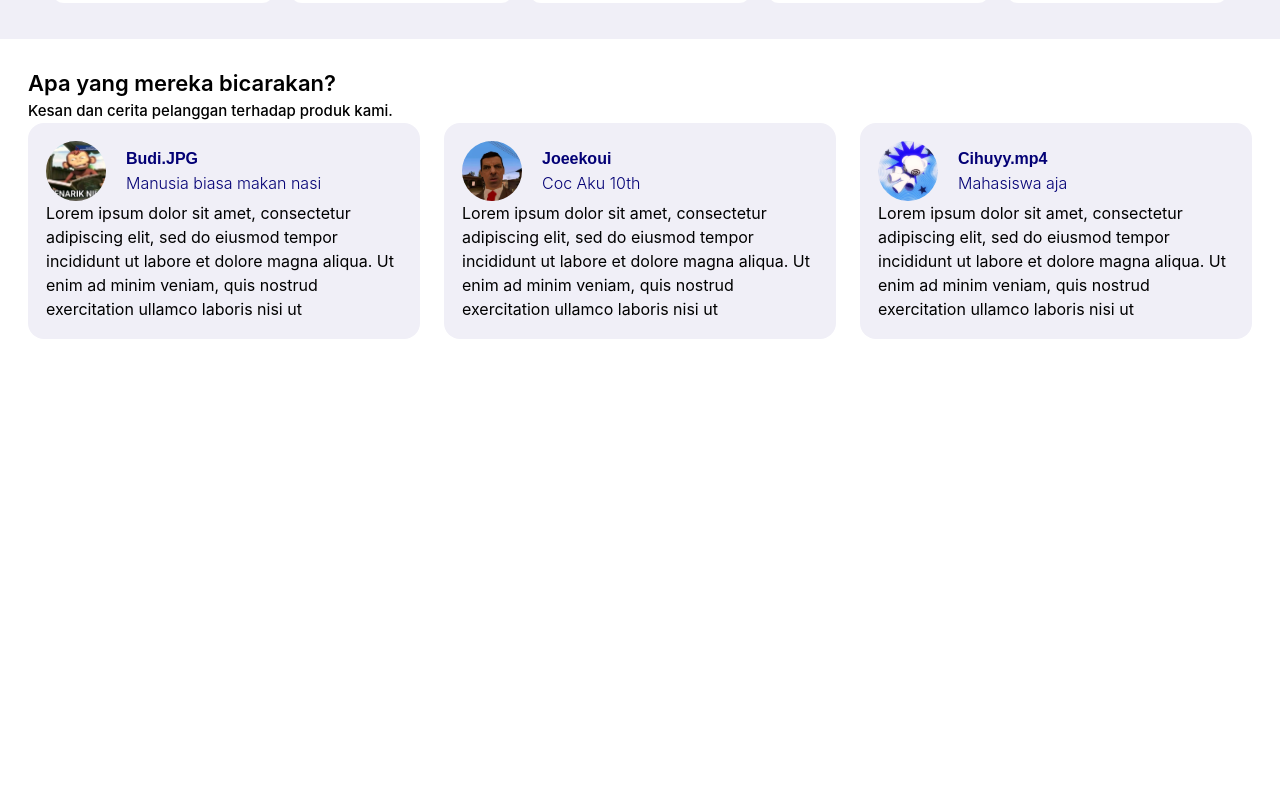
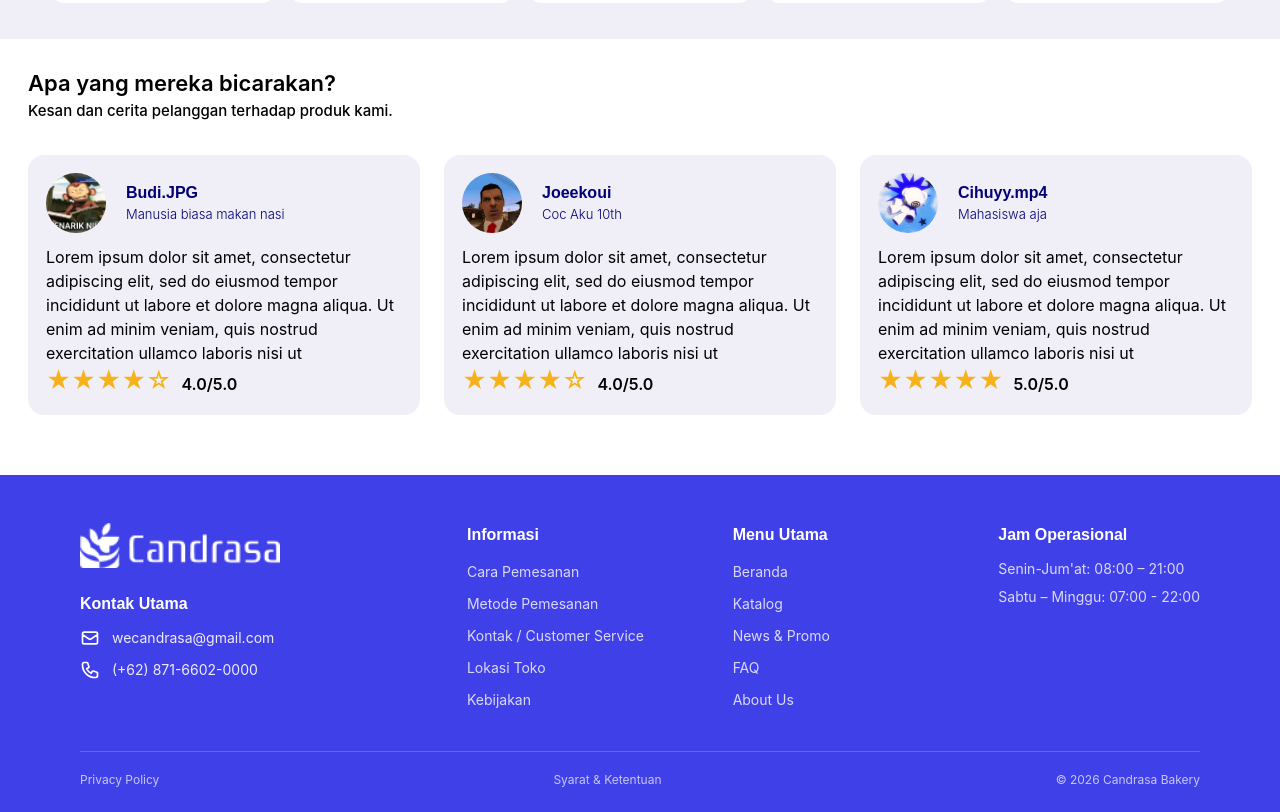
Before and after one commit to MetamorphosisDev/candrasa-bakery-ecommerce, a React (Vite) app: page / in a window 1280 px wide. Shown: the part 1976-2788 px from the top of the page. Before the commit the page ends 2343 px from the top, so only its background shows below. Built offline with nearby package versions, Linux system fonts and the light colour scheme.

Commit message:
Final Testing: Web Candrasa Bakery

```diff
--- a/src/Components/FeedbackCard.tsx
+++ b/src/Components/FeedbackCard.tsx
@@ -3,20 +3,37 @@ import { feedbackImageList } from "../Data/profile_feed_back";
 
 function Feedback_User() {
     return (
-        <div className="grid grid-cols-3 gap-6">
+        <div className="grid grid-cols-1 sm:grid-cols-2 lg:grid-cols-3 gap-4 sm:gap-6">
             {feedbackImageList.map((feedback) =>
-                <div className="flex flex-col bg-gray-light p-4.5 rounded-2xl">
-                    <div className="flex gap-5 items-center">
-                        <div className="w-15 h-15 overflow-hidden rounded-[100%]">
-                            <img src={feedback.profile_img} alt={feedback.alt} className="w-full h-full object-cover" />
+                <div className="flex flex-col bg-gray-light p-4 sm:p-4.5 rounded-2xl">
+                    <div className="flex flex-col gap-3">
+                        <div className="flex gap-4 sm:gap-5 items-center">
+                            <div className="w-12 h-12 sm:w-15 sm:h-15 overflow-hidden rounded-[100%] shrink-0">
+                                <img src={feedback.profile_img} alt={feedback.alt} className="w-full h-full object-cover" />
+                            </div>
+                            <div className="">
+                                <p className="font-poppins font-bold text-blue-dark text-sm sm:text-base">{feedback.nama}</p>
+                                <p className="font-inter font-light text-blue-dark text-[11px] sm:text-[13px]">{feedback.bio}</p>
+                            </div>
                         </div>
-                        <div className="">
-                            <p className="font-poppins font-bold text-blue-dark">{feedback.nama}</p>
-                            <p className="font-inter font-light text-blue-dark">{feedback.bio}</p>
+                        <div className="center text-sm sm:text-base">{feedback.deskripsi}</div>
+                    </div>
+                    <div className="bottom">
+                        <div className="flex gap-2 sm:gap-2.5 items-center">
+                            <div className="text">
+                                <p className="text-xl sm:text-2xl text-orange-light">{feedback.ratingfeed}</p>
+                            </div>
+                            <p className="font-inter font-semibold mt-1.5 text-sm sm:text-base">
+                                {
+                                    feedback.ratingfeed === Ratinglist_feedback[1] ? "1.0/5.0" :
+                                        feedback.ratingfeed === Ratinglist_feedback[2] ? "2.0/5.0" :
+                                            feedback.ratingfeed === Ratinglist_feedback[3] ? "3.0/5.0" :
+                                                feedback.ratingfeed === Ratinglist_feedback[4] ? "4.0/5.0" :
+                                                    feedback.ratingfeed === Ratinglist_feedback[5] ? "5.0/5.0" : ""
+                                }
+                            </p>
                         </div>
                     </div>
-                    <div className="center">{feedback.deskripsi}</div>
-                    <div className="bottom"></div>
                 </div>
             )}
         </div>
--- /dev/null
+++ b/src/Components/Footer.tsx
@@ -0,0 +1,86 @@
+function Footer_() {
+    return (
+        <footer className="bg-[#4040E8] text-white px-8 sm:px-12 lg:px-20 pt-12 pb-6">
+            {/* Main Footer Content */}
+            <div className="flex flex-col lg:flex-row gap-10 lg:gap-0 justify-between mb-10">
+
+                {/* Left - Logo + Kontak */}
+                <div className="flex flex-col gap-6 max-w-xs">
+                    {/* Logo */}
+                    <div className="flex items-center gap-3">
+                        {/* Ganti src berikut dengan path logo Candrasa kamu */}
+                        <img src="/Images/Logo/logo-web-full.png" alt="Candrasa Logo" className="w-50 object-contain" />
+                    </div>
+
+                    {/* Kontak Utama */}
+                    <div className="flex flex-col gap-3">
+                        <p className="font-poppins font-bold text-white text-base">Kontak Utama</p>
+                        <div className="flex items-center gap-3">
+                            {/* Mail Icon */}
+                            <svg xmlns="http://www.w3.org/2000/svg" className="w-5 h-5 shrink-0" fill="none" viewBox="0 0 24 24" stroke="currentColor" strokeWidth={2}>
+                                <path strokeLinecap="round" strokeLinejoin="round" d="M3 8l7.89 5.26a2 2 0 002.22 0L21 8M5 19h14a2 2 0 002-2V7a2 2 0 00-2-2H5a2 2 0 00-2 2v10a2 2 0 002 2z" />
+                            </svg>
+                            <p className="font-inter text-sm text-white/90">wecandrasa@gmail.com</p>
+                        </div>
+                        <div className="flex items-center gap-3">
+                            {/* Phone Icon */}
+                            <svg xmlns="http://www.w3.org/2000/svg" className="w-5 h-5 shrink-0" fill="none" viewBox="0 0 24 24" stroke="currentColor" strokeWidth={2}>
+                                <path strokeLinecap="round" strokeLinejoin="round" d="M3 5a2 2 0 012-2h3.28a1 1 0 01.948.684l1.498 4.493a1 1 0 01-.502 1.21l-2.257 1.13a11.042 11.042 0 005.516 5.516l1.13-2.257a1 1 0 011.21-.502l4.493 1.498a1 1 0 01.684.949V19a2 2 0 01-2 2h-1C9.716 21 3 14.284 3 6V5z" />
+                            </svg>
+                            <p className="font-inter text-sm text-white/90">(+62) 871-6602-0000</p>
+                        </div>
+                    </div>
+                </div>
+
+                {/* Right - 3 Kolom Link */}
+                <div className="grid grid-cols-2 sm:grid-cols-3 gap-8 lg:gap-16">
+
+                    {/* Informasi */}
+                    <div className="flex flex-col gap-3">
+                        <p className="font-poppins font-bold text-white text-base">Informasi</p>
+                        <ul className="flex flex-col gap-2">
+                            {["Cara Pemesanan", "Metode Pemesanan", "Kontak / Customer Service", "Lokasi Toko", "Kebijakan"].map((item) => (
+                                <li key={item}>
+                                    <a href="#" className="font-inter text-sm text-white/80 hover:text-white transition-colors">{item}</a>
+                                </li>
+                            ))}
+                        </ul>
+                    </div>
+
+                    {/* Menu Utama */}
+                    <div className="flex flex-col gap-3">
+                        <p className="font-poppins font-bold text-white text-base">Menu Utama</p>
+                        <ul className="flex flex-col gap-2">
+                            {["Beranda", "Katalog", "News & Promo", "FAQ", "About Us"].map((item) => (
+                                <li key={item}>
+                                    <a href="#" className="font-inter text-sm text-white/80 hover:text-white transition-colors">{item}</a>
+                                </li>
+                            ))}
+                        </ul>
+                    </div>
+
+                    {/* Jam Operasional */}
+                    <div className="flex flex-col gap-3 col-span-2 sm:col-span-1">
+                        <p className="font-poppins font-bold text-white text-base">Jam Operasional</p>
+                        <ul className="flex flex-col gap-2">
+                            <li className="font-inter text-sm text-white/80">Senin-Jum'at: 08:00 – 21:00</li>
+                            <li className="font-inter text-sm text-white/80">Sabtu – Minggu: 07:00 - 22:00</li>
+                        </ul>
+                    </div>
+
+                </div>
+            </div>
+
+            {/* Divider */}
+            <div className="border-t border-white/20 pt-5">
+                <div className="flex flex-col sm:flex-row items-center justify-between gap-3 text-white/70 text-xs font-inter">
+                    <a href="#" className="hover:text-white transition-colors">Privacy Policy</a>
+                    <a href="#" className="hover:text-white transition-colors">Syarat & Ketentuan</a>
+                    <p>© 2026 Candrasa Bakery</p>
+                </div>
+            </div>
+        </footer>
+    )
+}
+
+export default Footer_
--- a/src/Components/ProductCard.tsx
+++ b/src/Components/ProductCard.tsx
@@ -1,5 +1,6 @@
 import { pexelsImageList } from "../Data/pexels_bread";
 import { Ratinglist } from "../Data/pexels_bread";
+import Footer_ from "./Footer";
 
 function Product() {
     return (
--- a/src/pages/beranda.tsx
+++ b/src/pages/beranda.tsx
@@ -2,6 +2,7 @@ import BannerScrolling from "../components/ImageScroll_Beranda";
 import Product from "../components/ProductCard"
 import MenuProduct from "../components/MenuProduct";
 import Feedback_User from "../components/FeedbackCard";
+import Footer_ from "../components/Footer";
 
 
 function Status_Pesanan() {
@@ -121,9 +122,12 @@ function Beranda() {
                     <p className="text-[22px] font-semibold">Apa yang mereka bicarakan?</p>
                     <p className="text-[15px] font-medium">Kesan dan cerita pelanggan terhadap produk kami. </p>
                 </div>
-                <div className="">
+                <div className="py-8">
                     <Feedback_User />
                 </div>
+            </div>
+            <div className="">
+                <Footer_ />
             </div>
         </div>
 
```
